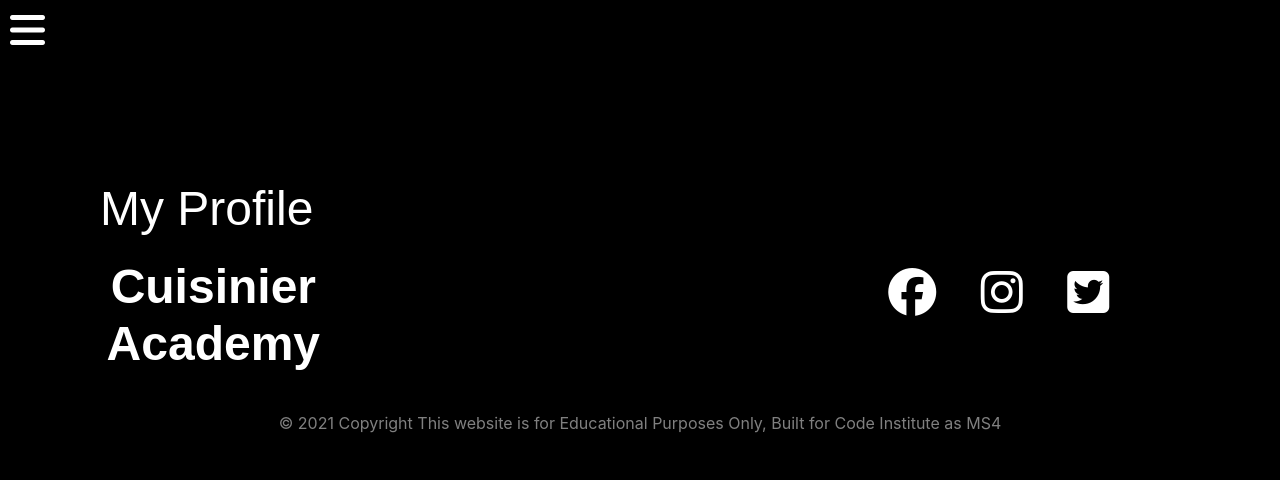
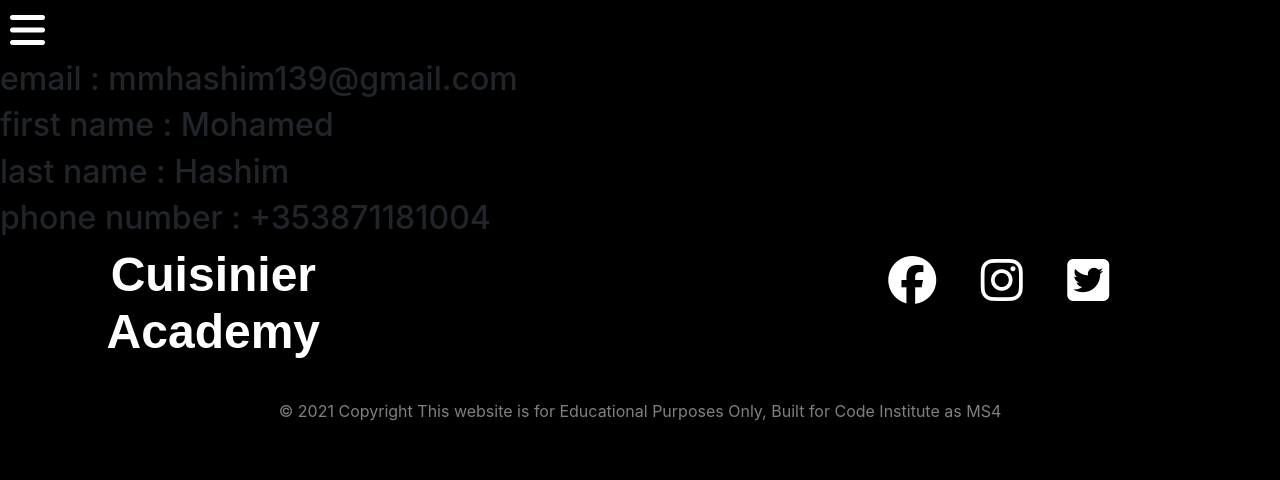
Before and after one commit to mmhashim139/cuisinier-academy, a Django app: page /profiles/ in a window 1280 px wide. Shown: the top 480 px of the page. Run offline with Django 3.2, Linux system fonts and the light colour scheme; data comes from the database, SQL or seed files in the repository; both versions use the stored data as it was after the commit; some libraries are stand-ins or nearby versions; some web fonts are replaced.

Commit message:
create user profile model and render the data into template

```diff
--- a/profiles/models.py
+++ b/profiles/models.py
@@ -1,9 +1,20 @@
 from django.db import models
 from django.contrib.auth.models import User
+from django_countries.fields import CountryField
 
 
 class UserProfile(models.Model):
     user = models.OneToOneField(User, on_delete=models.CASCADE)
+    user_email = User.username
+    first_name = models.CharField(max_length=15, null=True, blank=True)
+    last_name = models.CharField(max_length=15, null=True, blank=True)
+    phone_number = models.CharField(max_length=20, null=True, blank=True)
+    postcode = models.CharField(max_length=20, null=True, blank=True)
+    town_or_city = models.CharField(max_length=40, null=True, blank=True)
+    street_address1 = models.CharField(max_length=80, null=True, blank=True)
+    street_address2 = models.CharField(max_length=80, null=True, blank=True)
+    county = models.CharField(max_length=80, null=True, blank=True)
+    country = CountryField(blank_label='Country', null=True, blank=True)
 
     def __str__(self):
-        return self.user.email
+        return self.user.username
--- a/profiles/templates/profiles/profile.html
+++ b/profiles/templates/profiles/profile.html
@@ -2,6 +2,15 @@
 {% load static %}
 
 {% block content %}
-<h1 class="header-titile">My Profile</h1>
+
+{% for u in user %}
+<h2 >email : {{ u }}</h2>
+<h2 >first name : {{ u.first_name }}</h2>
+<h2 >last name : {{ u.last_name }}</h2>
+<h2 >phone number : {{ u.phone_number }}</h2>
+
+{% endfor %}
+
+
 
 {% endblock %}
--- a/profiles/urls.py
+++ b/profiles/urls.py
@@ -2,5 +2,5 @@ from django.urls import path
 from . import views
 
 urlpatterns = [
-    path('', views.profile, name='profile'),
+    path('', views.profile, name='profiles'),
 ]
--- a/profiles/views.py
+++ b/profiles/views.py
@@ -1,5 +1,10 @@
 from django.shortcuts import render
+from .models import UserProfile
 
 
 def profile(request):
-    return render(request, 'profiles/profile.html')
+    user = UserProfile.objects.all()
+    context = {
+        'user': user,
+    }
+    return render(request, 'profiles/profile.html', context)
--- a/requirements.txt
+++ b/requirements.txt
@@ -1,6 +1,7 @@
 asgiref==3.3.1
 Django==3.1.5
 django-allauth==0.44.0
+django-countries==7.0
 oauthlib==3.1.0
 Pillow==8.1.0
 PyJWT==2.0.0
```
Also changed, not shown: db.sqlite3, profiles/migrations/0002_userprofile_interest.py (added), profiles/migrations/0003_auto_20210122_1009.py (added), profiles/migrations/0004_auto_20210122_1014.py (added).
